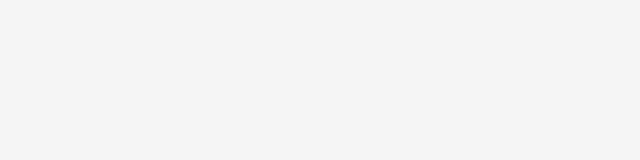
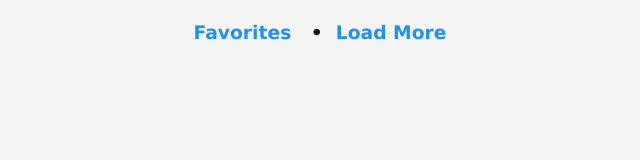
Before and after one commit to msemedo2/NASA-APOD, a plain HTML site: page index.html in a window 1280 px wide. Shown: the whole page, without its empty margins (320-960 px from the left). Drawn offline with Linux system fonts and the light colour scheme.

Commit message:
Navigation UI

```diff
--- a/index.html
+++ b/index.html
@@ -14,6 +14,23 @@
     <div class="loader hidden">
         <img src="./rocket.svg" alt="Rocket Loading Animation">
     </div>
+    <!-- Container -->
+    <div class="container">
+        <!-- Navigation -->
+        <div class="navigation-container">
+            <span class="background"></span>
+            <!-- Results Nav -->
+            <span class="navigation-items" id="resultsNav">
+                <h3 class="clickable">Favorites</h3>
+                <h3>&nbsp;&nbsp;&nbsp;•&nbsp;&nbsp;</h3>
+                <h3 class="clickable">Load More</h3>
+            </span>
+            <!-- Favorites Nav -->
+            <span class="navigation-items hidden" id="favoritesNav">
+                <h3 class="clickable">Load More NASA Images</h3>
+            </span>
+        </div>
+    </div>
     <!-- Script -->
     <script src="script.js"></script>
 </body>
--- a/style.css
+++ b/style.css
@@ -28,6 +28,8 @@ body {
 	display: flex;
 	align-items: center;
 	justify-content: center;
+	position: fixed;
+	z-index: 10;
 }
 
 /* Navigation */
@@ -47,6 +49,17 @@ body {
 	right: 0;
 	width: 100%;
 	height: 60px;
+	z-index: -1;
+}
+
+.clickable {
+	color: dodgerblue;
+	cursor: pointer;
+	user-select: none;
+}
+
+.clickable:hover {
+	filter: brightness(80%);
 }
 
 /* Images Container */
```
